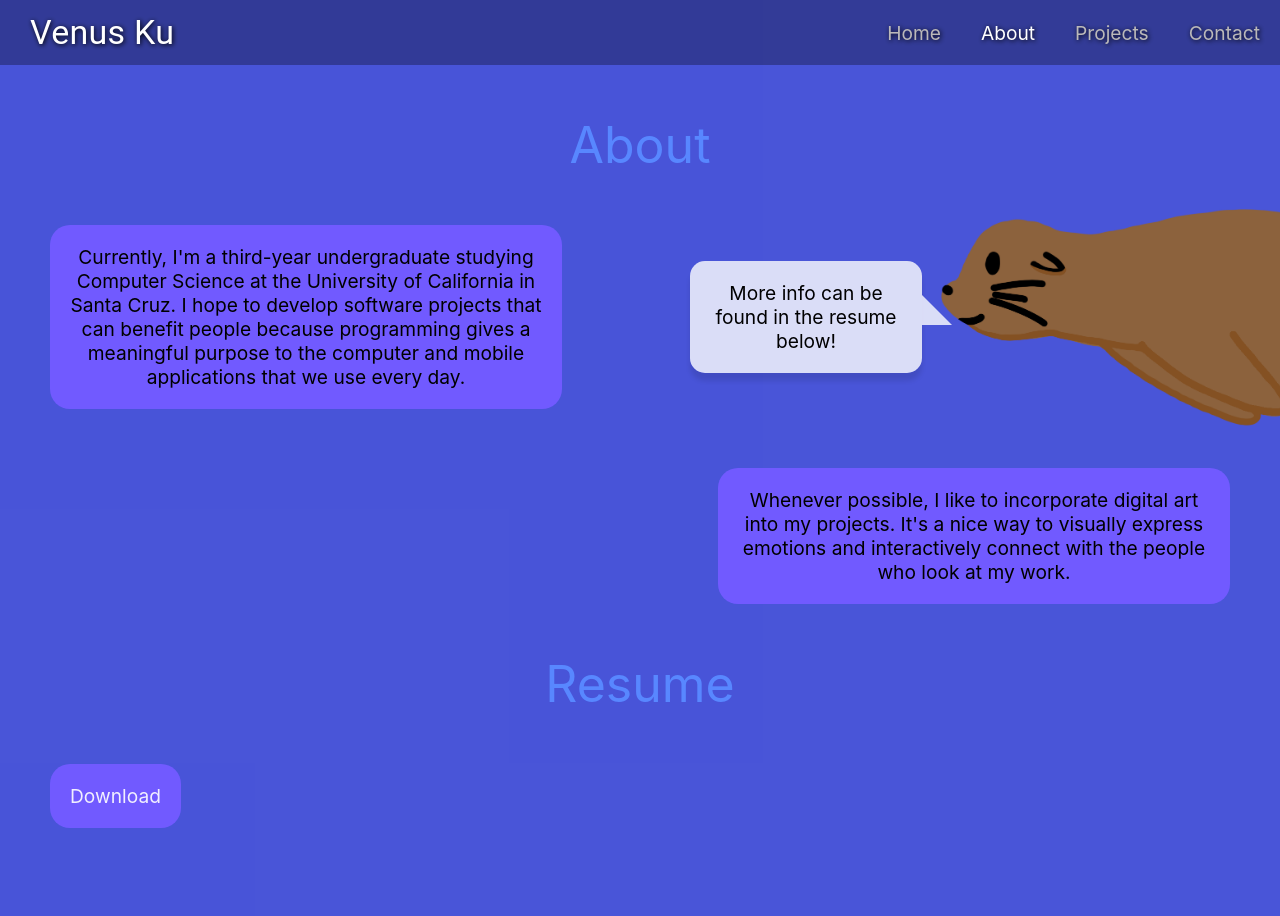
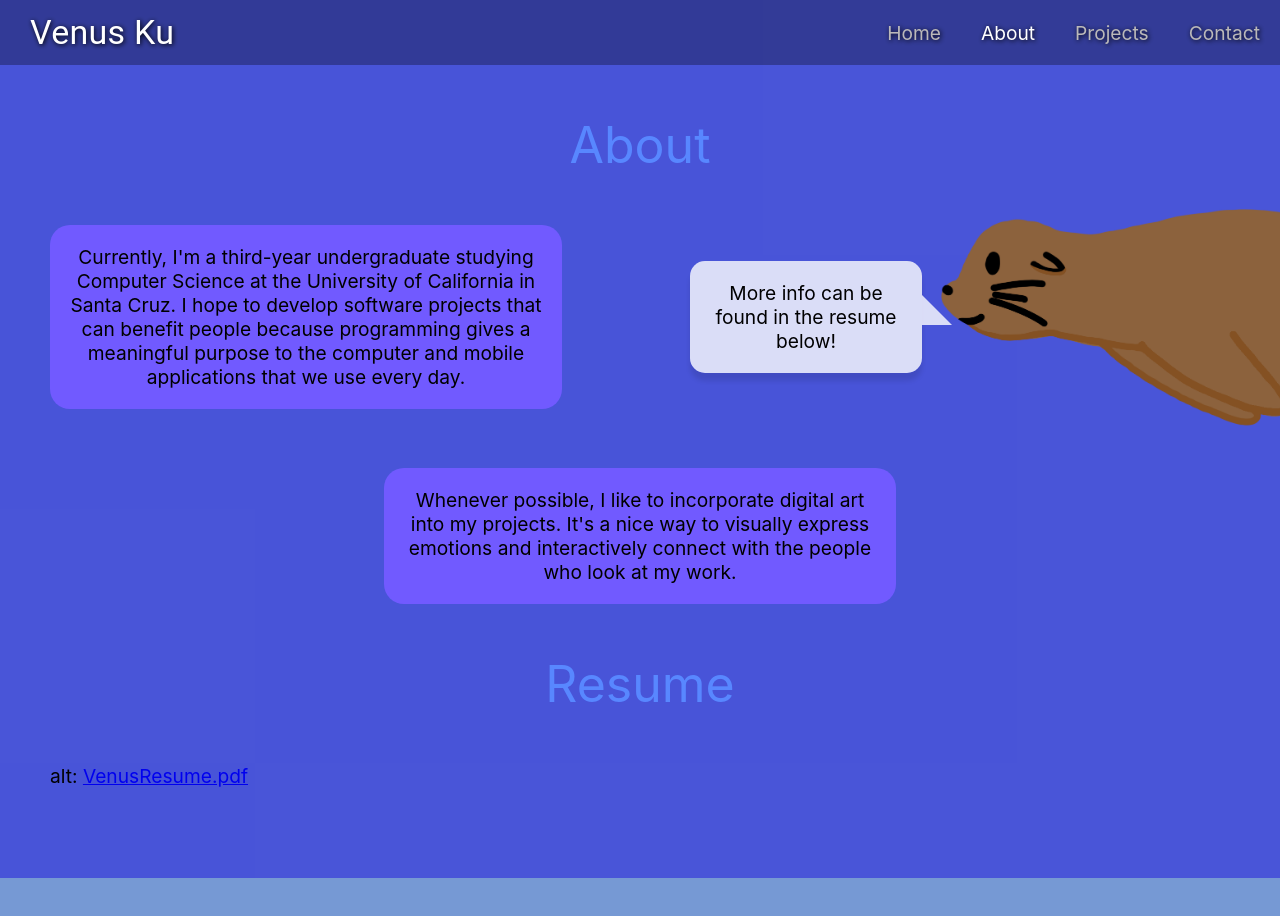
Before and after one commit to venuswku/venuswku.github.io, a React (Create React App) app: page /about in a window 1280 px wide. After the commit the page ends 878 px from the top, so only its background shows below. Built offline with nearby package versions, Linux system fonts and the light colour scheme.

Commit message:
put resume in about page

```diff
--- a/src/Pages/About/About.css
+++ b/src/Pages/About/About.css
@@ -86,29 +86,13 @@
     text-align: center;
 }
 .hobby-section {
-    margin-left: auto;
+    /* margin-left: auto;
     margin-right: 0;
     position: relative;
-    z-index: 2;
+    z-index: 2; */
+    margin: auto;
 }
 
-.resume-content {
-    display: flex;
-    align-items: flex-start;
+.resume {
+    margin: auto;
 }
-
-.download {
-    cursor: pointer;
-    color: rgba(255, 255, 255, 0.9);
-    background: #715AFF;
-    display: inline-block;
-    padding: 20px;
-    border-radius: 20px;
-}
-.download:hover {
-    color: white;
-    text-shadow: 1px 1px 5px #000000;
-}
-.download:active {
-    box-shadow: 1px 1px 5px #000000;
-}
--- a/src/Pages/About/About.js
+++ b/src/Pages/About/About.js
@@ -1,6 +1,7 @@
 import React from 'react';
 import './About.css';
 import { ReactComponent as SeaLionBody } from '../../Assets/SeaLionBody.svg';
+import Resume from '../../Assets/VenusResume.pdf';
 
 function About() {
     const resumeRef = React.useRef();
@@ -23,10 +24,10 @@ function About() {
                 Whenever possible, I like to incorporate digital art into my projects.
                 It's a nice way to visually express emotions and interactively connect with the people who look at my work.
             </div>
-            <p className="heading">Resume</p>
-            <div className="resume-content" ref={resumeRef}>
-                <div className="download">Download</div>
-            </div>
+            <p className="heading" ref={resumeRef}>Resume</p>
+            <object data={Resume} type="application/pdf" width="100%" height="950px" className="resume">
+                alt: <a href={Resume} target="_blank" rel="noopener noreferrer">VenusResume.pdf</a>
+            </object>
         </div>
     );
 }
```
